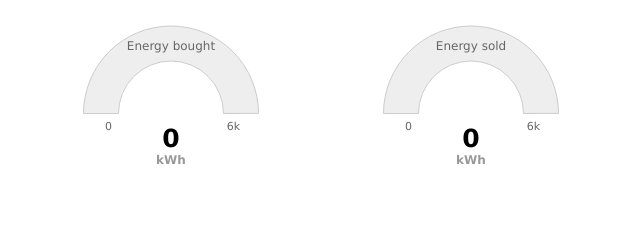
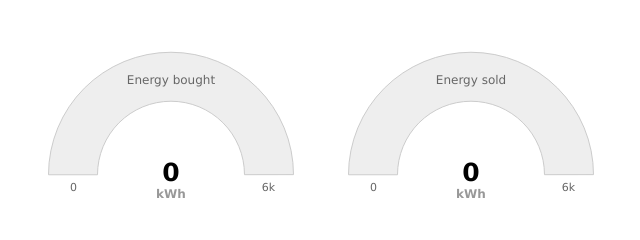
Before and after one commit to PA7T/eHZ-EDL-MT681, a plain HTML site: page index.html in a window 1280 px wide. Shown: the whole page, without its empty margins (319-959 px from the left). Drawn offline with nearby package versions, Linux system fonts and the light colour scheme; no server answers.

Commit message:
changed to 140%

```diff
--- a/index.html
+++ b/index.html
@@ -89,8 +89,8 @@ var gaugeOptions = {
     title: null,
 
     pane: {
-        center: ['50%', '50%'],
-        size: '100%',
+        center: ['50%', '85%'],
+        size: '140%',
         startAngle: -90,
         endAngle: 90,
         background: {
@@ -122,7 +122,7 @@ var gaugeOptions = {
         minorTickInterval: null,
         tickAmount: 2,
         title: {
-            y: -20
+            y: -30
         },
         labels: {
             y: 16
```
